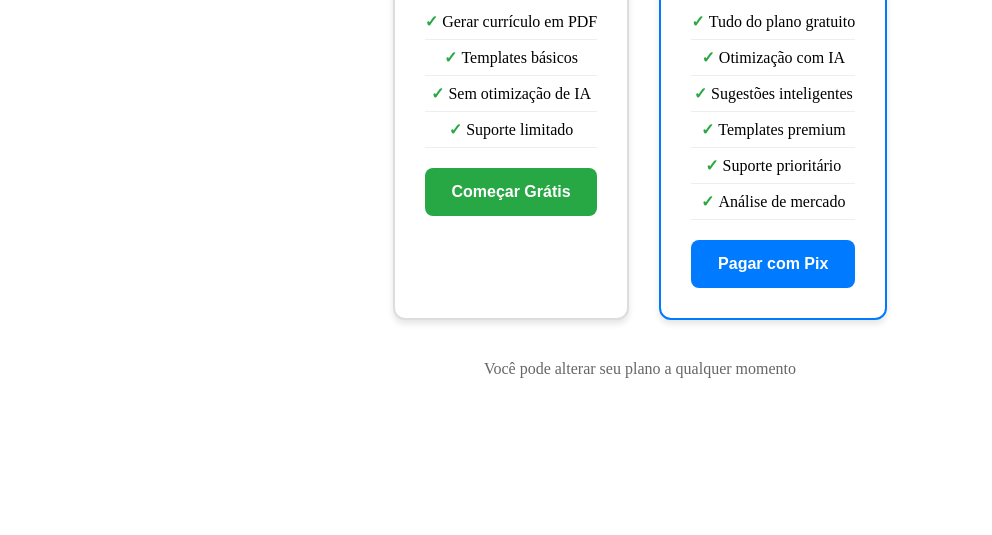
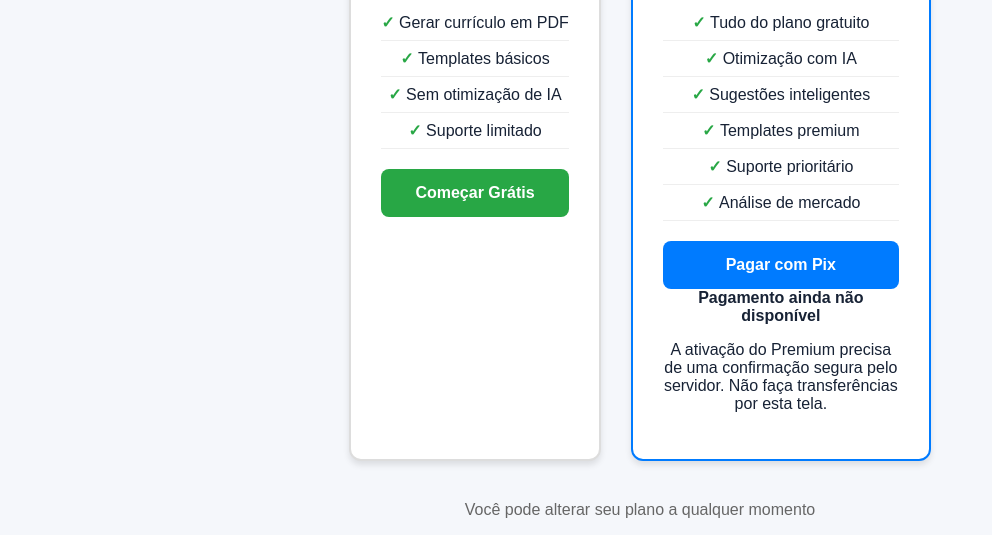
Before and after one commit to Davi-bit7041121/gerador-curriculo, a plain HTML site: page planos.html in a window 1280 px wide. Shown: the part 275-810 px from the top of the page, without its empty margins (0-992 px from the left). Drawn offline with Linux system fonts and the light colour scheme.

Commit message:
Fix plan page stylesheet and prevent misleading fake plan and payment actions

```diff
--- a/planos.html
+++ b/planos.html
@@ -4,7 +4,7 @@
   <meta charset="UTF-8" />
   <meta name="viewport" content="width=device-width, initial-scale=1.0"/>
   <title>Escolha seu Plano - Gerador de Currículo</title>
-  <link rel="stylesheet" href="stile.css" />
+  <link rel="stylesheet" href="style.css" />
   <style>
     .planos-container {
       display: flex;
@@ -150,7 +150,7 @@
     }
   </style>
 </head>
-<body>
+<body class="plans-page">
   <div class="container">
     <h1>Escolha seu Plano</h1>
     <p style="text-align: center; color: #666; margin-bottom: 40px;">
@@ -170,7 +170,7 @@
           <li class="recurso-limitado">Sem otimização de IA</li>
           <li class="recurso-limitado">Suporte limitado</li>
         </ul>
-        <button class="btn-selecionar btn-gratuito" onclick="selecionarPlano('gratuito')">
+        <button class="btn-selecionar btn-gratuito" onclick="mostrarStatusPlano('gratuito')">
           Começar Grátis
         </button>
       </div>
@@ -189,16 +189,13 @@
           <li>Suporte prioritário</li>
           <li>Análise de mercado</li>
         </ul>
-        <button class="btn-selecionar btn-premium" onclick="mostrarPix()">Pagar com Pix</button>
+        <button class="btn-selecionar btn-premium" onclick="mostrarStatusPlano('premium')">Pagar com Pix</button>
 
-        <!-- QR Code Pix -->
-        <div id="pix-info">
-          <p>Escaneie com seu app de banco:</p>
-          <img src="https://chart.googleapis.com/chart?cht=qr&chs=250x250&chl=00020126460014br.gov.bcb.pix0111067339531610209Curriculo52040000530398654049.995802BR5925DAVI%20FORTINI%20MOREIRA%20DOS%206007GOIANIA62290525TqOVqWrN2fMB8HNfJKdyqCiiP63044262" alt="QR Code Pix" />
-          <p style="font-size: 12px; color: #666;">Ou copie o código Pix:</p>
-          <textarea readonly>00020126460014br.gov.bcb.pix0111067339531610209Curriculo52040000530398654049.995802BR5925DAVI FORTINI MOREIRA DOS 6007GOIANIA62290525TqOVqWrN2fMB8HNfJKdyqCiiP63044262</textarea>
-          <a class="comprovante-link" href="https://forms.gle/SEU-LINK-AQUI" target="_blank">Enviar Comprovante</a>
+        <div class="payment-notice">
+          <strong>Pagamento ainda não disponível</strong>
+          <p>A ativação do Premium precisa de uma confirmação segura pelo servidor. Não faça transferências por esta tela.</p>
         </div>
+      </div>
       </div>
     </div>
 
```
